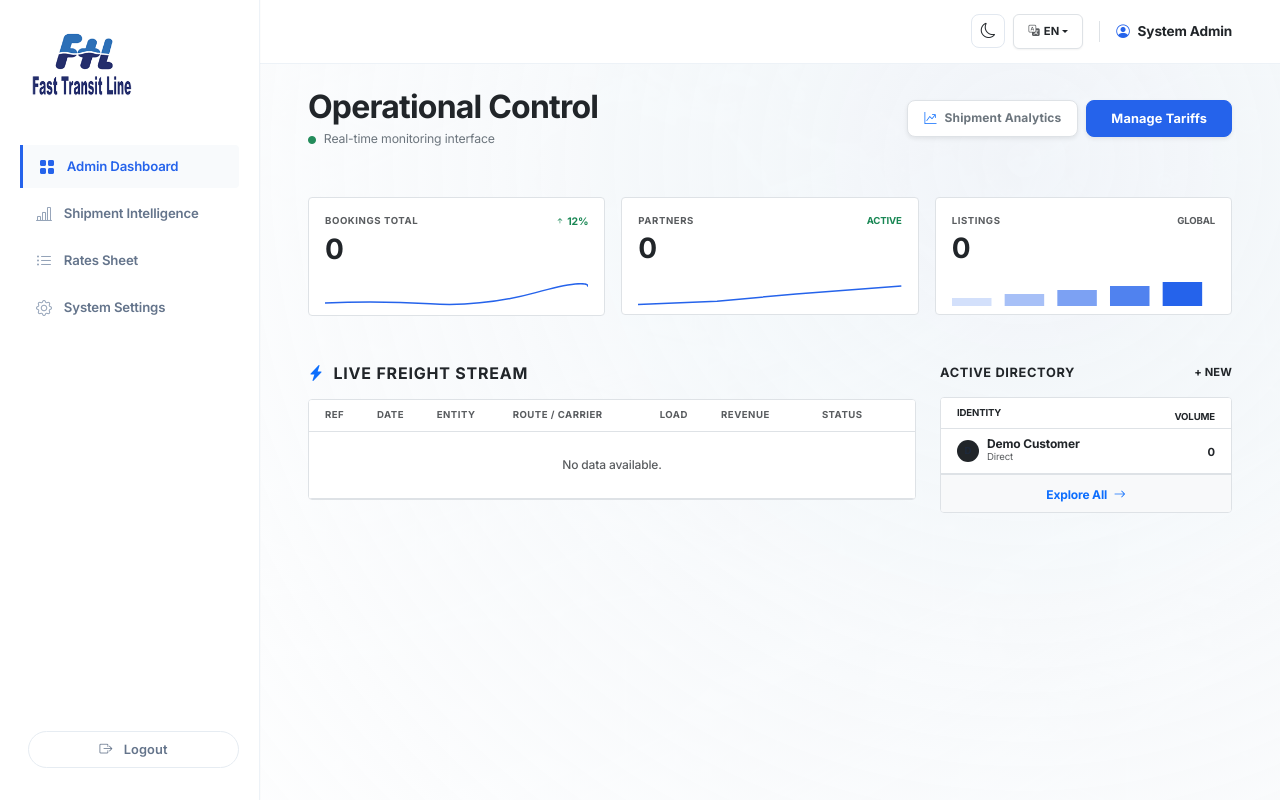
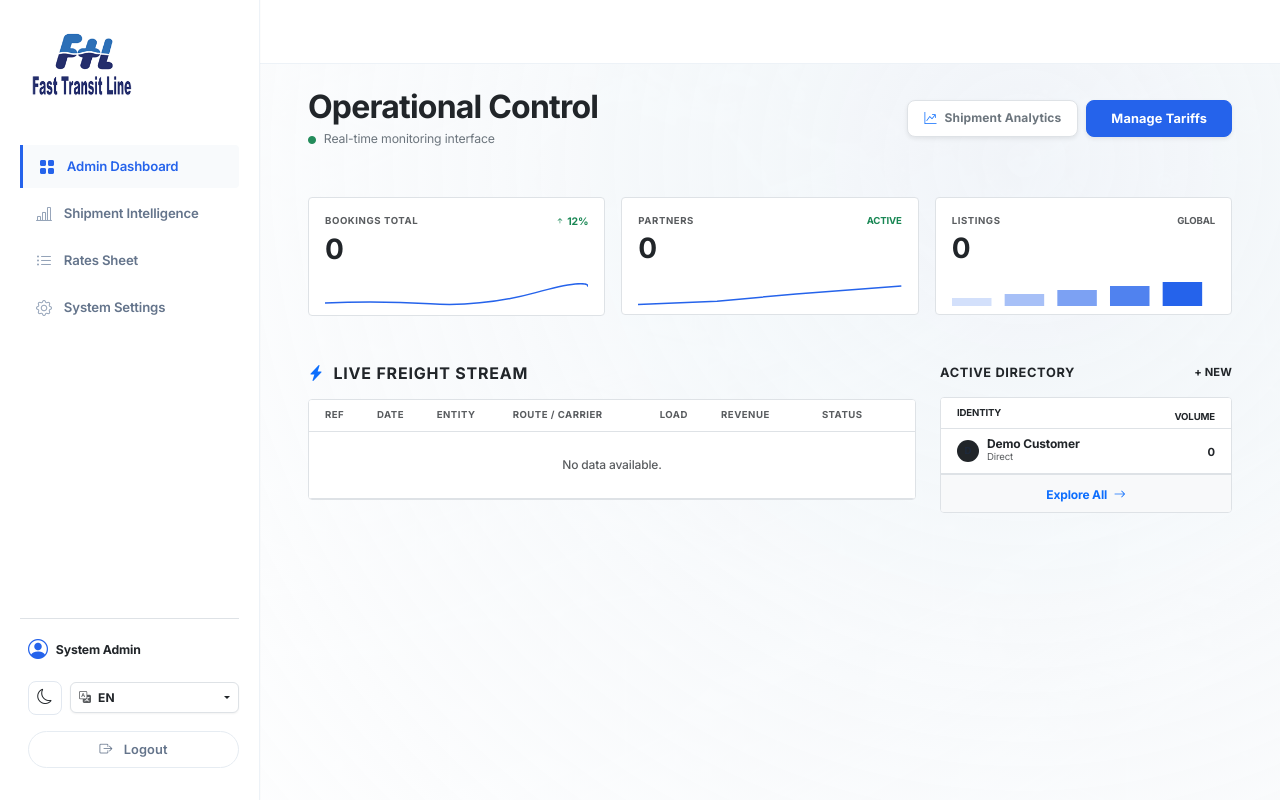
Before and after one commit to surenth-AI/FTL-Client-portal, a Flask app: page /admin/dashboard in a window 1280 px wide. Run offline with Flask 3, Linux system fonts and the light colour scheme; a user stored in the database is signed in; data comes from the database, SQL or seed files in the repository; data that the repository does not hold is empty.

Commit message:
style(layout): move controls to sidebar in sidebar mode and use topbar dropdown menu for logout

```diff
--- a/app/templates/base.html
+++ b/app/templates/base.html
@@ -111,6 +111,9 @@
             display: none !important;
         }
         .sidebar-active .topbar-logo {
+            display: none !important;
+        }
+        .sidebar-active .topbar-controls-container {
             display: none !important;
         }
 
@@ -286,7 +289,38 @@
                 {% endif %}
             </ul>
 
-            <div class="mt-auto ps-2">
+            <div class="mt-auto ps-2 sidebar-controls-container border-top pt-3">
+                <!-- User Profile -->
+                <div class="sidebar-user-profile mb-3">
+                    <span class="text-dark fw-bold small d-flex align-items-center">
+                        <i class="bi bi-person-circle me-2 text-accent fs-5"></i>
+                        <span class="text-truncate" style="max-width: 170px;">{{ current_user.name }}</span>
+                    </span>
+                </div>
+
+                <!-- Controls: Theme Toggle & Language Switcher -->
+                <div class="d-flex align-items-center gap-2 mb-3">
+                    <!-- THEME TOGGLE -->
+                    <button id="sidebarThemeToggle" onclick="toggleColorScheme()"
+                            class="btn btn-sm d-flex align-items-center justify-content-center"
+                            style="width:34px;height:34px;border-radius:8px;padding:0;border:1px solid #E2E8F0;background:transparent;"
+                            aria-label="Toggle dark / light mode">
+                        <i class="bi bi-moon" style="font-size:0.95rem;"></i>
+                    </button>
+                    <!-- LANGUAGE SWITCHER -->
+                    <div class="dropdown flex-grow-1">
+                        <button class="btn btn-sm btn-white border w-100 d-flex align-items-center justify-content-between dropdown-toggle fw-bold" type="button" id="sidebarLangSwitch" data-bs-toggle="dropdown" aria-expanded="false" style="font-size:0.75rem; border-radius:6px; box-shadow: 0 1px 2px rgba(0,0,0,0.05); padding: 0.35rem 0.5rem;">
+                            <span><i class="bi bi-translate me-1 text-muted"></i> <span class="active-lang-display">EN</span></span>
+                        </button>
+                        <ul class="dropdown-menu dropdown-menu-end shadow-sm border-0" aria-labelledby="sidebarLangSwitch" style="font-size: 0.8rem; border-radius: 8px; box-shadow: 0 10px 30px rgba(0,0,0,0.1) !important;">
+                            <li><a class="dropdown-item fw-medium py-2" href="javascript:void(0);" onclick="setLanguage('en')"><span class="me-2">🇬🇧</span> English</a></li>
+                            <li><a class="dropdown-item fw-medium py-2" href="javascript:void(0);" onclick="setLanguage('nl')"><span class="me-2">🇳🇱</span> Dutch</a></li>
+                            <li><a class="dropdown-item fw-medium py-2" href="javascript:void(0);" onclick="setLanguage('it')"><span class="me-2">🇮🇹</span> Italian</a></li>
+                        </ul>
+                    </div>
+                </div>
+
+                <!-- LOGOUT BUTTON -->
                 <a class="btn btn-logout w-100 rounded-pill" href="{{ url_for('auth.logout') }}">
                     <i class="bi bi-box-arrow-right me-2"></i> Logout
                 </a>
@@ -338,7 +372,7 @@
                     {% endif %}
                 </div>
 
-                <div class="d-flex align-items-center">
+                <div class="d-flex align-items-center topbar-controls-container">
                     <!-- THEME TOGGLE -->
                     <button id="themeToggle" onclick="toggleColorScheme()"
                             class="btn btn-sm me-2 d-flex align-items-center justify-content-center"
@@ -359,15 +393,18 @@
                     </div>
 
                     {% if current_user.is_authenticated %}
-                        <div class="topbar-logout-container me-3">
-                            <a class="btn btn-logout btn-sm rounded-pill px-3 py-1" href="{{ url_for('auth.logout') }}">
-                                <i class="bi bi-box-arrow-right me-1"></i> Logout
+                        <!-- User profile dropdown for Topbar mode -->
+                        <div class="dropdown me-3 topbar-user-dropdown">
+                            <button class="btn btn-sm btn-white border d-flex align-items-center dropdown-toggle fw-bold" type="button" id="topbarUserDropdown" data-bs-toggle="dropdown" aria-expanded="false" style="font-size:0.8rem; border-radius:6px; box-shadow: 0 1px 2px rgba(0,0,0,0.05);">
+                                <i class="bi bi-person-circle me-2 text-accent"></i>{{ current_user.name }}
+                            </button>
+                            <ul class="dropdown-menu dropdown-menu-end shadow-sm border-0" aria-labelledby="topbarUserDropdown" style="font-size: 0.8rem; border-radius: 8px; box-shadow: 0 10px 30px rgba(0,0,0,0.1) !important;">
+                                <li>
+                                    <a class="dropdown-item text-danger fw-medium py-2" href="{{ url_for('auth.logout') }}">
+                                        <i class="bi bi-box-arrow-right me-2"></i> Logout
                                     </a>
-                        </div>
-                        <div class="user-profile-section me-3 border-start ps-3">
-                            <span class="text-dark fw-bold small">
-                                <i class="bi bi-person-circle me-2 text-accent"></i>{{ current_user.name }}
-                            </span>
+                                </li>
+                            </ul>
                         </div>
                     {% else %}
                         <a class="btn btn-glass btn-sm me-2 px-4 shadow-sm" href="{{ url_for('auth.login') }}">Login</a>
@@ -406,20 +443,28 @@
         }
 
         function _syncThemeUI(scheme) {
-            var icon = document.getElementById('themeIcon');
-            var btn  = document.getElementById('themeToggle');
-            if (!icon || !btn) return;
+            var icons = document.querySelectorAll('#themeIcon, #sidebarThemeToggle i');
+            var btns  = document.querySelectorAll('#themeToggle, #sidebarThemeToggle');
+
+            icons.forEach(function(icon) {
                 if (scheme === 'dark') {
                     icon.className      = 'bi bi-sun-fill';
                     icon.style.color    = '#F59E0B';
+                } else {
+                    icon.className      = 'bi bi-moon';
+                    icon.style.color    = '';
+                }
+            });
+
+            btns.forEach(function(btn) {
+                if (scheme === 'dark') {
                     btn.style.borderColor  = '#334155';
                     btn.style.background   = '#263348';
                 } else {
-                icon.className      = 'bi bi-moon';
-                icon.style.color    = '';
                     btn.style.borderColor  = '#E2E8F0';
                     btn.style.background   = 'transparent';
                 }
+            });
         }
         // ---- /Theme toggle ----
 
@@ -531,10 +576,10 @@
             // Force standard attribute for search/accessibility/engine engines
             document.documentElement.lang = savedLang;
 
-            const indicator = document.getElementById('activeLangDisplay');
-            if(indicator) {
+            const indicators = document.querySelectorAll('#activeLangDisplay, .active-lang-display');
+            indicators.forEach(function(indicator) {
                 indicator.innerText = savedLang.toUpperCase();
-            }
+            });
 
             // Fire deterministic dictionary overwrite AFTER general load
             setTimeout(() => {
```
Lines whose indentation alone changed are shown as unchanged.
